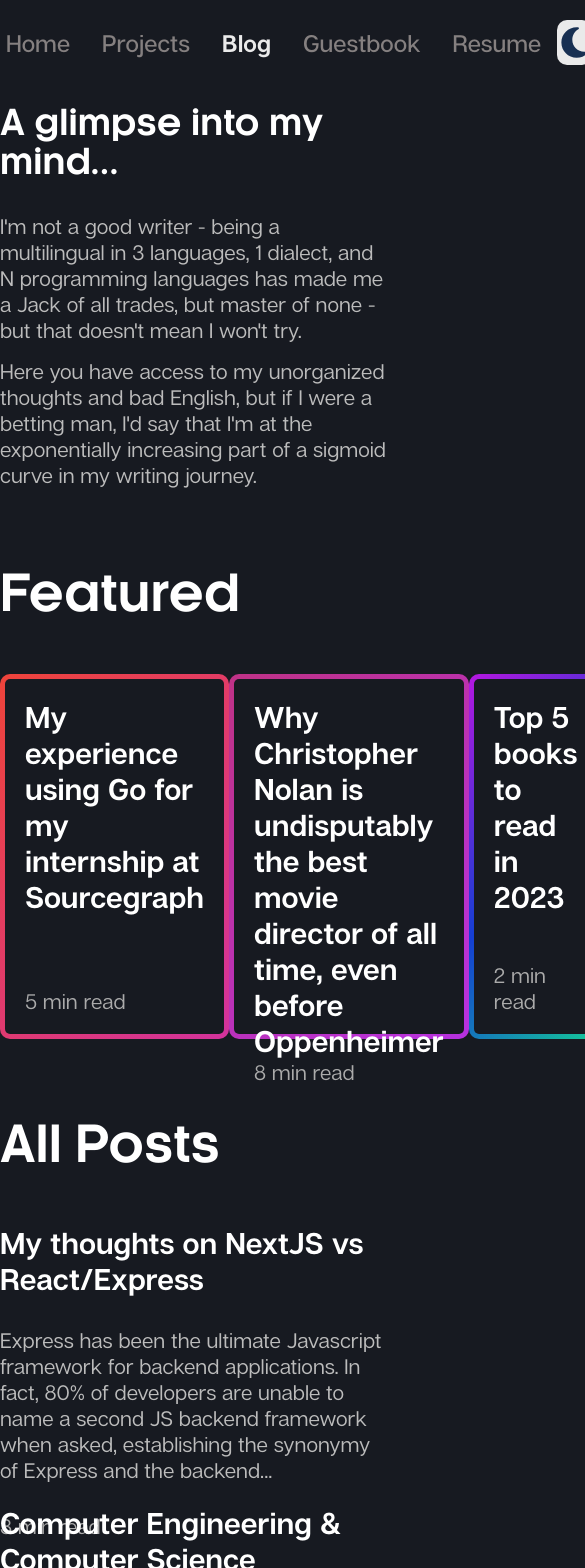
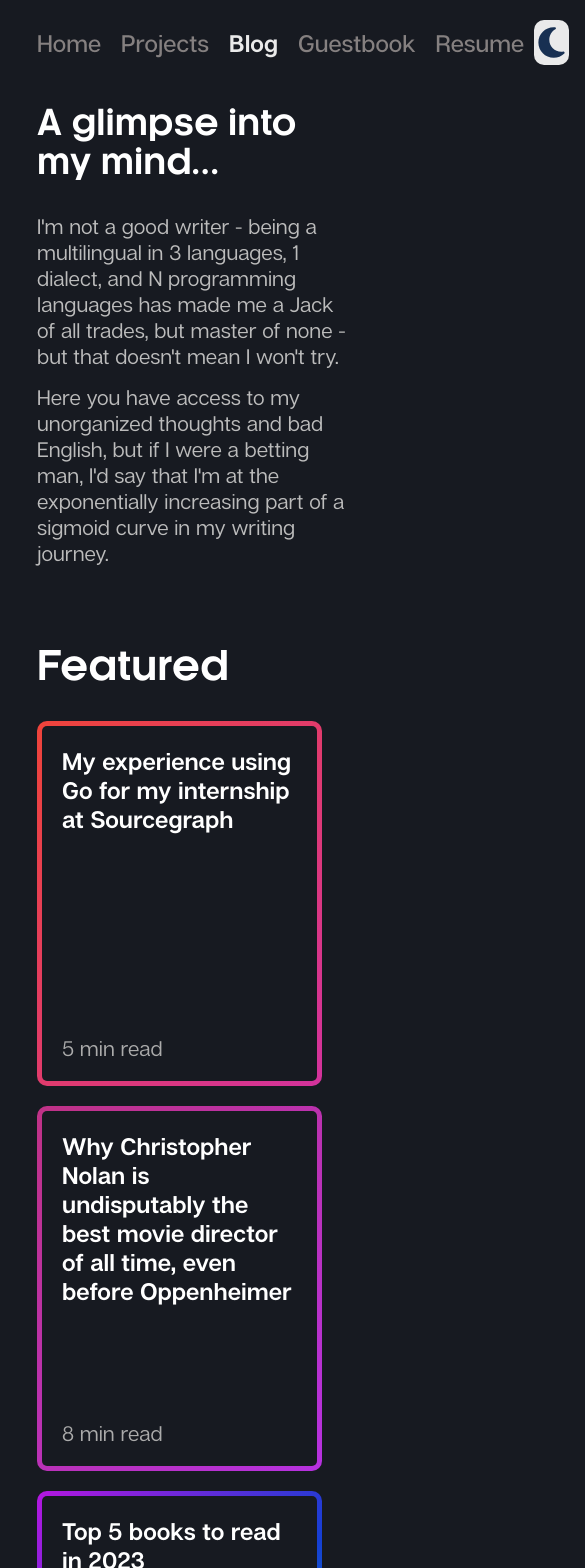
Before and after one commit to scottsus/Portfolio-v2, a Next.js app: page /blog in a window 390 px wide. Shown: the top 1568 px of the page, 585 px wide, since content can reach past the window. Built offline with nearby package versions, Linux system fonts and the light colour scheme.

Commit message:
responsive blog and guestbook

```diff
--- a/components/Navbar.tsx
+++ b/components/Navbar.tsx
@@ -65,6 +65,7 @@ const Button = styled.button`
   border: none;
   border-radius: 10px;
   margin: 0px 10px;
+  padding: 1px 0;
   cursor: pointer;
   :first-child {
     margin-left: 0;
--- a/pages/blog.tsx
+++ b/pages/blog.tsx
@@ -1,11 +1,24 @@
 import React from 'react';
-import styled from 'styled-components';
 import Navbar from '../components/Navbar';
 import { Title, Subtitle } from '../components/TypicalPage';
+import {
+  BlogDiv,
+  SectionHeading,
+  Featured,
+  FeaturedBoxLeft,
+  FeaturedBoxCenter,
+  FeaturedBoxRight,
+  Blog,
+  BlogTitle,
+  BlogContent,
+  ReadTime,
+  AllPosts,
+  ReadAll,
+} from '../styles/blogStyles';
 
 export default function BlogPage() {
   return (
-    <>
+    <BlogDiv>
       <Navbar />
       <Title>A glimpse into my mind...</Title>
       <Subtitle>
@@ -78,98 +91,6 @@ export default function BlogPage() {
         You&apos;ve read all my posts! Thank you for reading, fellow blogger!
         🚀🚀
       </ReadAll>
-    </>
+    </BlogDiv>
   );
 }
-
-const SectionHeading = styled.h2`
-  font-size: 50px;
-  font-family: Kamerik;
-  font-weight: 700;
-  margin: 80px auto 50px;
-`;
-
-const Featured = styled.section`
-  width: 100%;
-  display: flex;
-  justify-content: space-between;
-`;
-
-const featuredStandardAttributes = `
-    max-width: 320px;
-    height: 365px;
-    border: 5px solid transparent;
-    border-radius: 10px;
-    background-origin: border-box;
-    background-clip: padding-box, border-box;
-    padding: 20px;
-    display: flex;
-    flex-direction: column;
-    box-sizing: border-box;
-`;
-
-const FeaturedBoxLeft = styled.div`
-  ${featuredStandardAttributes}
-  background-image: linear-gradient(#171a21, #171a21),
-    linear-gradient(128.61deg, #ef4439 -1.3%, #d131a4 107.39%);
-`;
-
-const FeaturedBoxCenter = styled.div`
-  ${featuredStandardAttributes}
-  background-image: linear-gradient(#171a21, #171a21),
-    linear-gradient(133.89deg, #c0327f -7.34%, #b631e4 104.15%);
-`;
-
-const FeaturedBoxRight = styled.div`
-  ${featuredStandardAttributes}
-  background-image: linear-gradient(#171a21, #171a21),
-    linear-gradient(
-      133.06deg,
-      #b816e0 -1.11%,
-      #153fd3 52.54%,
-      #14ce96 101.15%
-    );
-`;
-
-const Blog = styled.div`
-  width: 100%;
-  height: 200px;
-  margin-bottom: 80px;
-`;
-
-const BlogTitle = styled.h2`
-  font-size: 30px;
-  font-family: Articulat, Arial;
-  font-weight: 600;
-  margin: 0;
-`;
-
-const BlogContent = styled.p`
-  font-size: 21px;
-  font-family: Articulat, Arial;
-  font-weight: 400;
-  color: #bcbcbc;
-  margin: 30px 0;
-`;
-
-const ReadTime = styled.p`
-  font-size: 21px;
-  font-family: Articulat, Arial;
-  font-weight: 400;
-  color: #ababab;
-  margin-bottom: 0;
-  margin-top: auto;
-`;
-
-const AllPosts = styled.section`
-  width: 100%;
-`;
-
-const ReadAll = styled.h3`
-  width: 65%;
-  font-size: 27px;
-  font-family: Articulat, Arial;
-  font-weight: 400;
-  text-align: center;
-  margin: 80px auto;
-`;
--- /dev/null
+++ b/styles/blogStyles.ts
@@ -0,0 +1,115 @@
+import styled from 'styled-components';
+import { small, medium } from './responsive';
+
+export const BlogDiv = styled.section``;
+
+export const SectionHeading = styled.h2`
+  font-size: 40px;
+  font-family: Kamerik;
+  font-weight: 700;
+  margin: 80px auto 50px;
+
+  @media (${small}) {
+    margin: 80px auto 30px;
+  }
+`;
+
+export const Featured = styled.section`
+  width: 100%;
+  display: flex;
+  justify-content: space-between;
+
+  @media (${small}) {
+    flex-direction: column;
+  }
+`;
+
+const featuredStandardAttributes = `
+  width: 285px;
+  height: 365px;
+  border: 5px solid transparent;
+  border-radius: 10px;
+  background-origin: border-box;
+  background-clip: padding-box, border-box;
+  padding: 20px;
+  display: flex;
+  flex-direction: column;
+  box-sizing: border-box;
+`;
+
+export const FeaturedBoxLeft = styled.div`
+  ${featuredStandardAttributes}
+  background-image: linear-gradient(#171a21, #171a21),
+  linear-gradient(128.61deg, #ef4439 -1.3%, #d131a4 107.39%);
+`;
+
+export const FeaturedBoxCenter = styled.div`
+  ${featuredStandardAttributes}
+  background-image: linear-gradient(#171a21, #171a21),
+  linear-gradient(133.89deg, #c0327f -7.34%, #b631e4 104.15%);
+
+  @media (${small}) {
+    margin: 20px 0;
+  }
+`;
+
+export const FeaturedBoxRight = styled.div`
+  ${featuredStandardAttributes}
+  background-image: linear-gradient(#171a21, #171a21),
+  linear-gradient(
+    133.06deg,
+    #b816e0 -1.11%,
+    #153fd3 52.54%,
+    #14ce96 101.15%
+  );
+`;
+
+export const AllPosts = styled.section`
+  height: 100%;
+`;
+
+export const Blog = styled.div`
+  height: 100%;
+  margin-bottom: 80px;
+`;
+
+export const BlogTitle = styled.h2`
+  font-size: 27px;
+  font-family: Articulat, Arial;
+  font-weight: 600;
+  margin: 0;
+
+  @media (${small}) {
+    font-size: 24px;
+  }
+`;
+
+export const BlogContent = styled.p`
+  font-size: 21px;
+  font-family: Articulat, Arial;
+  font-weight: 400;
+  color: #bcbcbc;
+  margin: 30px 0;
+
+  @media (${small}) {
+    margin: 20px 0;
+  }
+`;
+
+export const ReadTime = styled.p`
+  font-size: 21px;
+  font-family: Articulat, Arial;
+  font-weight: 400;
+  color: #ababab;
+  margin-bottom: 0;
+  margin-top: auto;
+`;
+
+export const ReadAll = styled.h3`
+  width: 65%;
+  font-size: 27px;
+  font-family: Articulat, Arial;
+  font-weight: 400;
+  text-align: center;
+  margin: 80px auto;
+`;
--- a/styles/globals.css
+++ b/styles/globals.css
@@ -51,7 +51,8 @@ a {
 
 @media only screen and (max-width: 450px) {
     body, #__next {
-        width: 100%;
+        width: 90%;
+        margin: 0 auto;
     }
 }
 
```
Also changed, not shown: pages/guestbook.tsx (+12 -66 lines), styles/guestbookStyles.ts (added, +96 -0 lines), styles/indexStyles.ts (+0 -7 lines), styles/projectsStyles.ts (+3 -8 lines).
